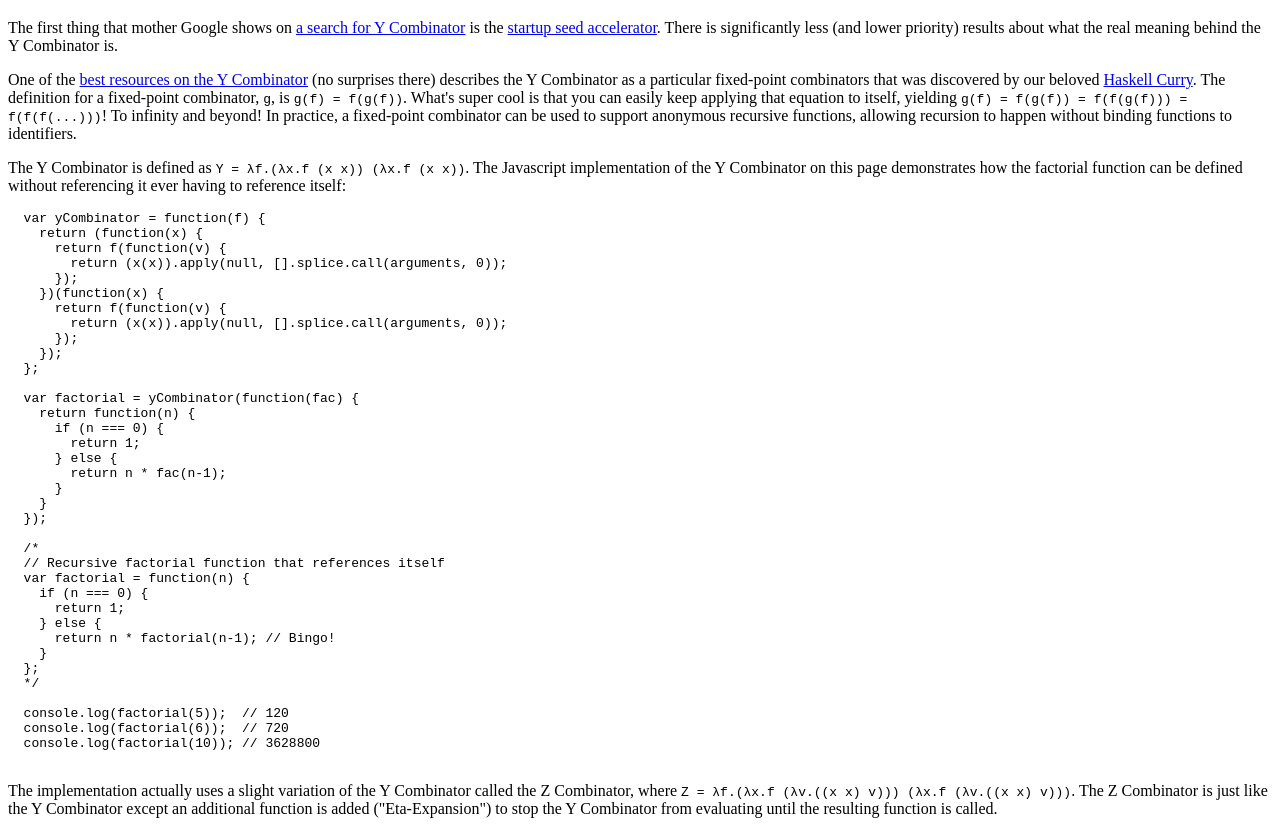
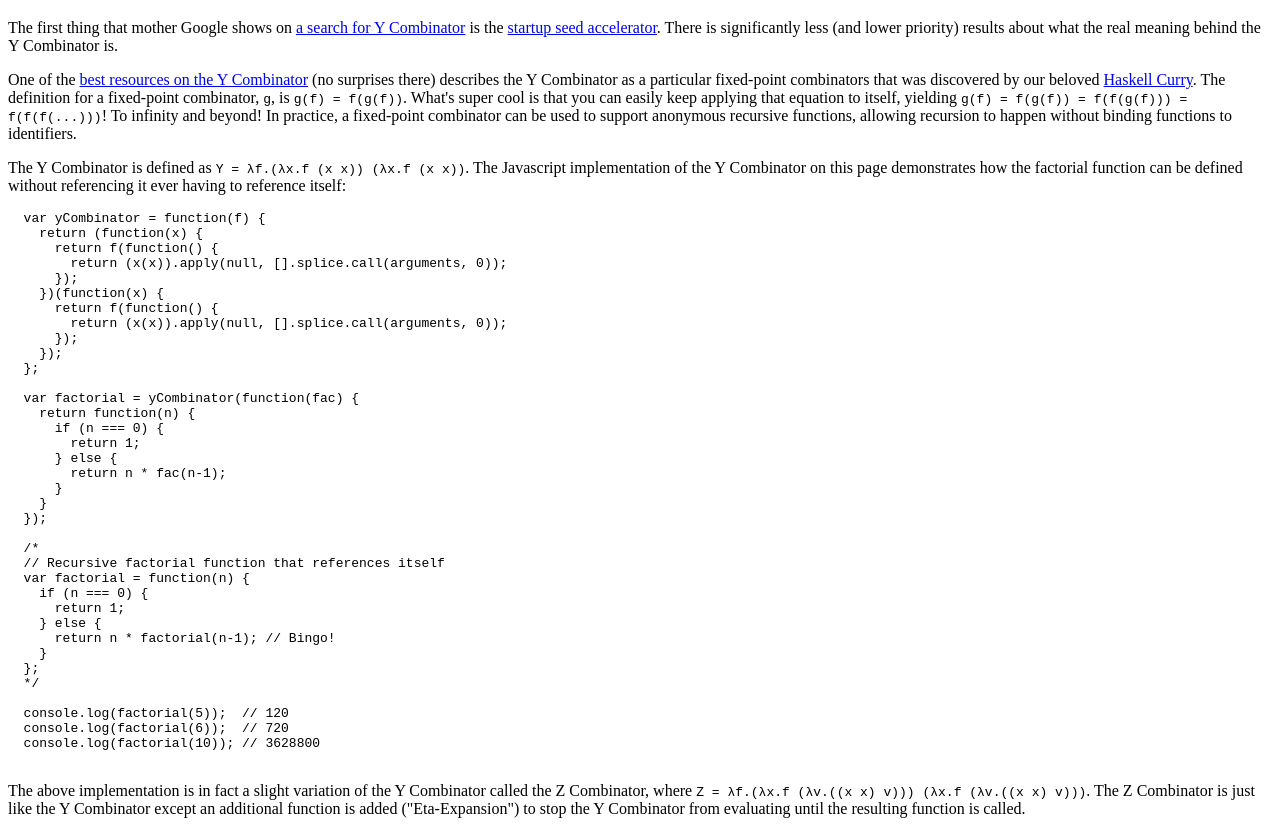
Before and after one commit to hackyon/playground, a plain HTML site: page ycombinator/index.html in a window 1280 px wide. Shown: the part 61-895 px from the top of the page. Drawn offline with Linux system fonts and the light colour scheme.

Commit message:
Fixing minor formatting issues

```diff
--- a/ycombinator/index.html
+++ b/ycombinator/index.html
@@ -12,7 +12,7 @@
         return (x(x)).apply(null, [].splice.call(arguments, 0));
       });
     })(function(x) {
-      return f(function(v) {
+      return f(function() {
         return (x(x)).apply(null, [].splice.call(arguments, 0));
       });
     });
@@ -82,11 +82,11 @@
   <code><pre>
   var yCombinator = function(f) {
     return (function(x) {
-      return f(function(v) {
+      return f(function() {
         return (x(x)).apply(null, [].splice.call(arguments, 0));
       });
     })(function(x) {
-      return f(function(v) {
+      return f(function() {
         return (x(x)).apply(null, [].splice.call(arguments, 0));
       });
     });
@@ -118,6 +118,6 @@
   console.log(factorial(10)); // 3628800
   </pre></code>
   </table>
-  <p>The implementation actually uses a slight variation of the Y Combinator called the Z Combinator, where <code>Z = λf.(λx.f (λv.((x x) v))) (λx.f (λv.((x x) v)))</code>. The Z Combinator is just like the Y Combinator except an additional function is added ("Eta-Expansion") to stop the Y Combinator from evaluating until the resulting function is called.</p>
+  <p>The above implementation is in fact a slight variation of the Y Combinator called the Z Combinator, where <code>Z = λf.(λx.f (λv.((x x) v))) (λx.f (λv.((x x) v)))</code>. The Z Combinator is just like the Y Combinator except an additional function is added ("Eta-Expansion") to stop the Y Combinator from evaluating until the resulting function is called.</p>
 </body>
 </html>
```
